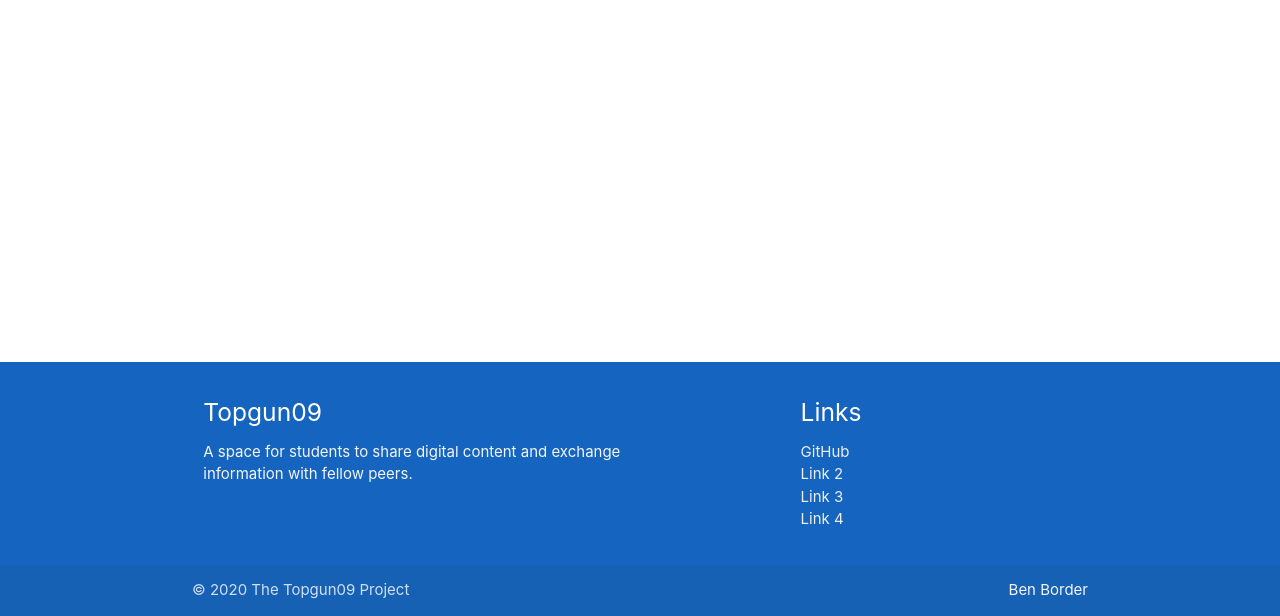
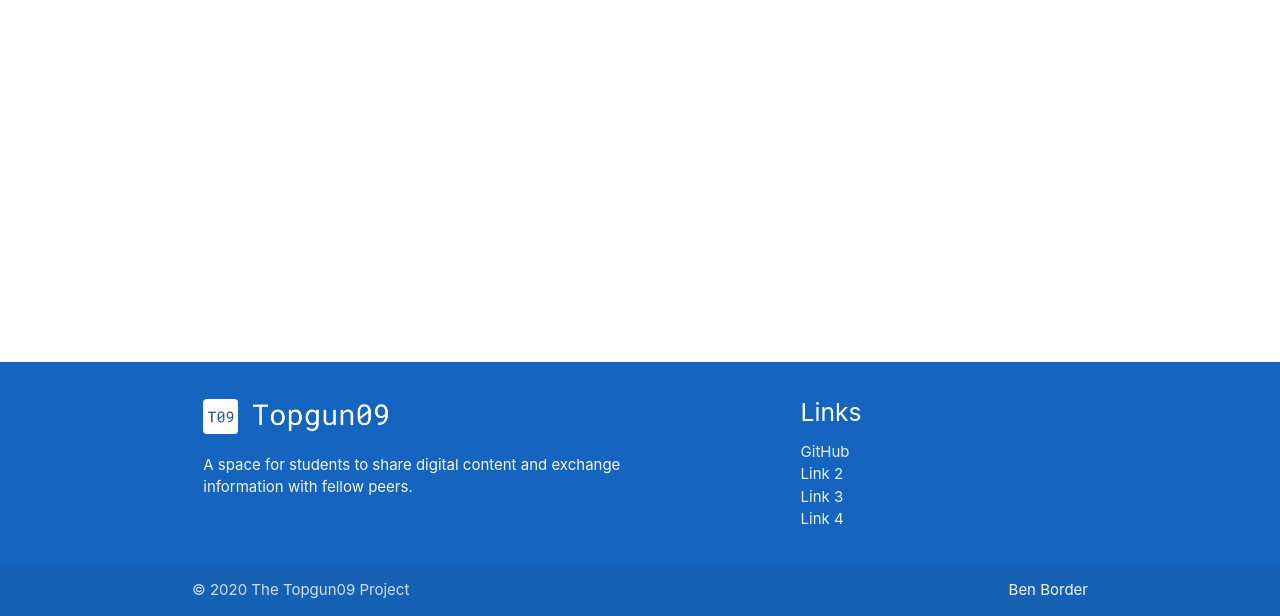
Before and after one commit to topgun09/topgun09-project, a plain HTML site: page about.html in a window 1280 px wide. Shown: the part 414-1030 px from the top of the page. Drawn offline with Linux system fonts and the light colour scheme.

Commit message:
white logo

```diff
--- a/about.html
+++ b/about.html
@@ -50,7 +50,7 @@
           <div class="container">
             <div class="row">
               <div class="col l6 s12">
-                <h5 class="white-text">Topgun09</h5>
+                <h5 class="white-text"><img src="assets/images/logo-white.png" style="height: 35px" alt="Topgun09"></h5>
                 <p class="grey-text text-lighten-4">A space for students to share digital content and exchange information with fellow peers.</p>
               </div>
               <div class="col l4 offset-l2 s12">
```
Also changed, not shown: index.html (+1 -1 lines), pages.html (+1 -1 lines), assets/images/logo-blue-white.png (added), assets/images/logo-white.png (added).
